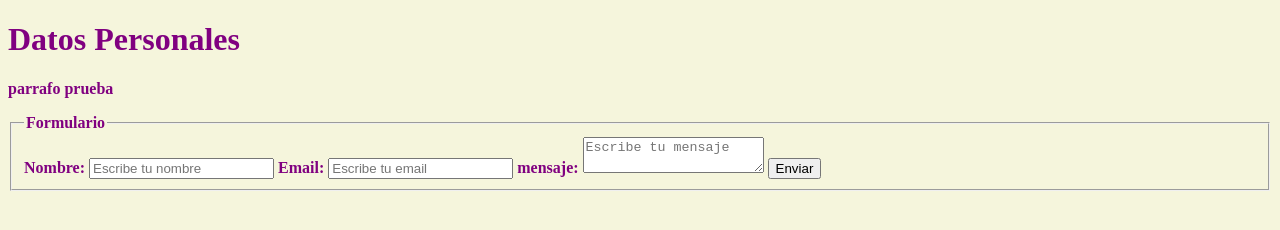
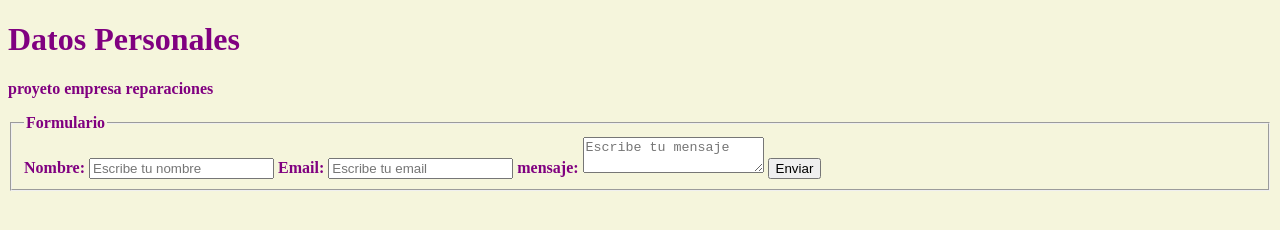
Before and after one commit to felixDel/proyectoPrimero, a plain HTML site: page index.html in a window 1280 px wide. Drawn offline with Linux system fonts and the light colour scheme.

Commit message:
reparaciones

```diff
--- a/index.html
+++ b/index.html
@@ -8,7 +8,7 @@
 
 <body>
     <h1>Datos Personales</h1>
-    <p>parrafo prueba</p>
+    <p>proyeto empresa reparaciones</p>
 <div class="contenedor">
 <fieldset><legend>Formulario</legend>
 <form>
```
